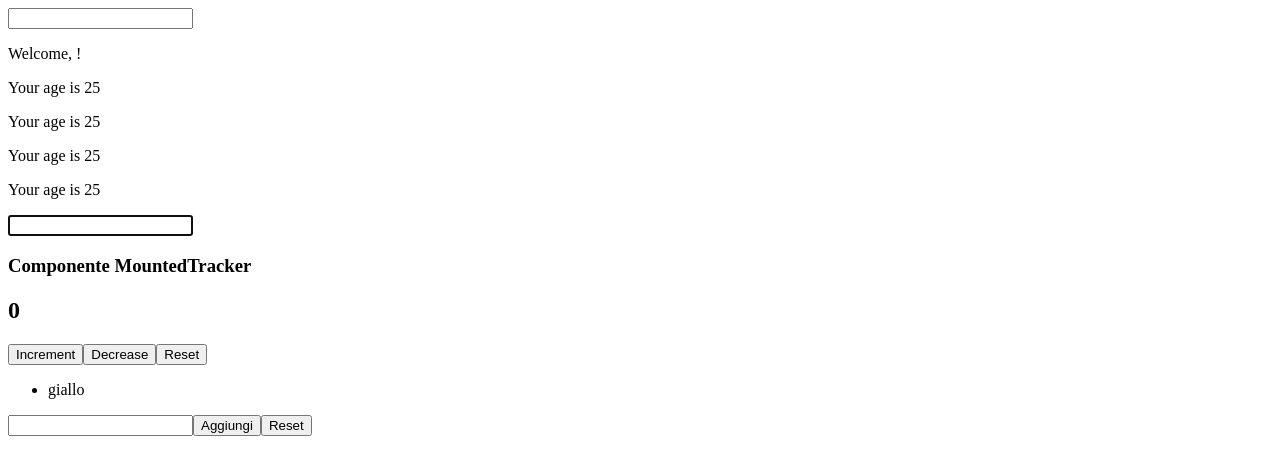
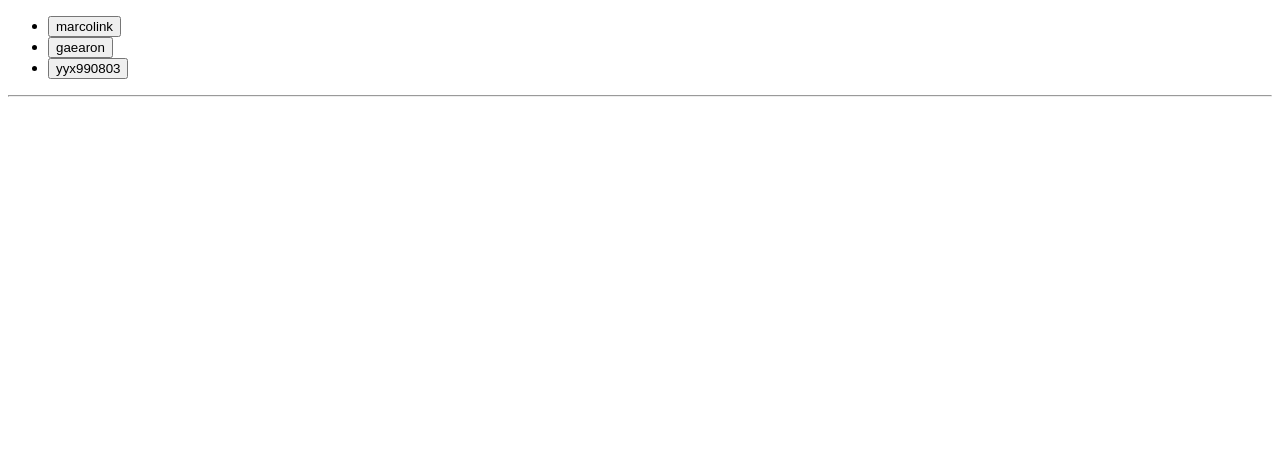
Before and after one commit to federicomariacalato/ex-react, a React (Vite) app in the folder ex-react/: page / in a window 1280 px wide. Shown: the top 474 px of the page. Built offline with nearby package versions, Linux system fonts and the light colour scheme.

Commit message:
esercizio Data Fetching con fetch e useEffect

```diff
--- a/ex-react/src/App.tsx
+++ b/ex-react/src/App.tsx
@@ -7,13 +7,16 @@ import { Welcome } from "./Welcome";
 import { Counter } from "./useRef/Counter";
 import { Colors } from "./liste/Colors";
 import { TodoList } from "./listeEStato/TodoList";
+import { GithubUser } from "./fetch/GithubUser";
+import { GithubUsers } from "./fetch/GithubUsers";
 
+const programmatori = ["marcolink", "gaearon", "yyx990803"];
 const ColorsName = [{ name: "giallo", id: 1 }];
 
 export function App() {
   return (
     <StrictMode>
-      <div>
+      {/* <div>
         <InteractiveWelcome />
       </div>
       <div>
@@ -30,6 +33,9 @@ export function App() {
       </div>
       <div>
         <TodoList />
+      </div> */}
+      <div>
+        <GithubUsers usernames={programmatori} />
       </div>
     </StrictMode>
   );
--- /dev/null
+++ b/ex-react/src/fetch/GithubUser.tsx
@@ -0,0 +1,39 @@
+import { useEffect, useState } from "react";
+
+export type GithubUserProps = {
+  username: string;
+};
+
+export type User = {
+  id: number;
+  name: string;
+  login: string;
+  avatar_url: string;
+};
+
+export function GithubUser({ username }: GithubUserProps) {
+  const [user, setUser] = useState<User | null>(null);
+  console.log(user);
+  useEffect(() => {
+    fetch(`https://api.github.com/users/${username}`)
+      .then((response) => {
+        return response.json();
+      })
+      .then((json) => {
+        setUser(json);
+      })
+      .catch((error) => {
+        console.log(error);
+      });
+  }, [username]);
+  if (!user) {
+    return <div>Caricamento in corso...</div>;
+  }
+  return (
+    <div>
+      <h2>{user.name}</h2>
+      <h4>{user.login}</h4>
+      <img src={user.avatar_url} />
+    </div>
+  );
+}
--- /dev/null
+++ b/ex-react/src/fetch/GithubUsers.tsx
@@ -0,0 +1,27 @@
+import { useState } from "react";
+import { GithubUser } from "./GithubUser";
+
+type GithubUsersProps = {
+  usernames: string[];
+};
+
+export function GithubUsers({ usernames }: GithubUsersProps) {
+  const [selectedUsername, setSelectedUsername] = useState<string | null>(null);
+  return (
+    <>
+      <div>
+        <ul>
+          {usernames.map((user, index) => (
+            <li key={index}>
+              <button onClick={() => setSelectedUsername(user)}>{user}</button>
+            </li>
+          ))}
+        </ul>
+      </div>
+      <hr />
+      <div>
+        {selectedUsername ? <GithubUser username={selectedUsername} /> : null}
+      </div>
+    </>
+  );
+}
```
